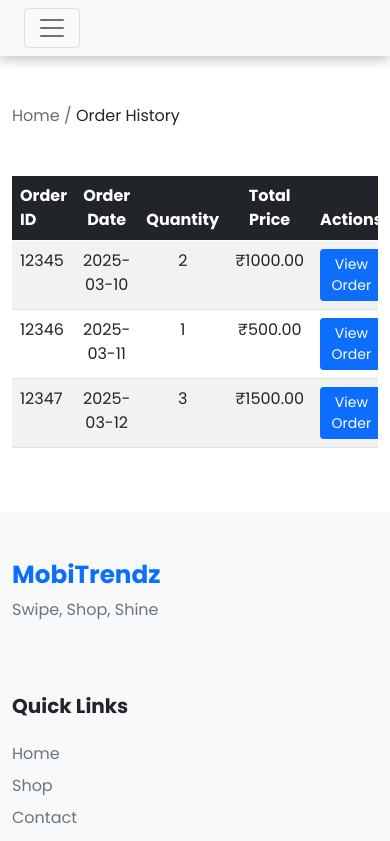
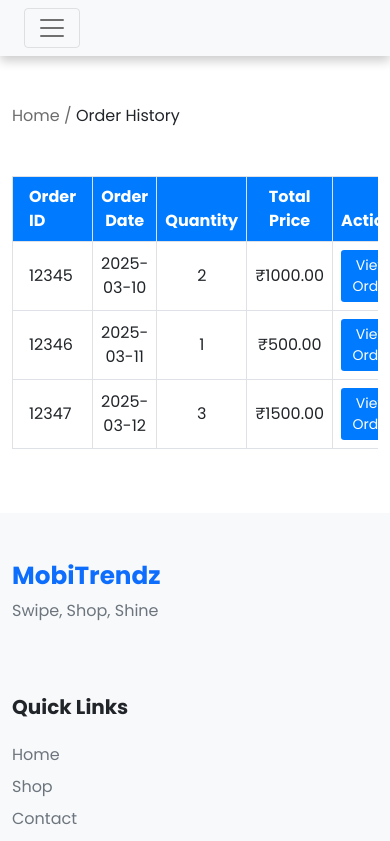
Before and after one commit to Jay-Gorfad/MobileStore, a React (Vite) app in the folder client/: page /order-history in a window 390 px wide. Shown: the top 841 px of the page. Built offline with nearby package versions, Linux system fonts and the light colour scheme; some icons are missing.

Commit message:
responsive

```diff
--- a/client/package.json
+++ b/client/package.json
@@ -1,5 +1,5 @@
 {
-  "name": "grocery-store",
+  "name": "mobitrendz",
   "private": true,
   "version": "0.0.0",
   "type": "module",
--- a/client/src/components/user/OrdersTable.jsx
+++ b/client/src/components/user/OrdersTable.jsx
@@ -10,10 +10,10 @@ const OrdersTable = () => {
 
   return (
     <div className="table-responsive">
-      <table className="table table-striped table-hover text-center">
-        <thead className="table-dark">
-          <tr className="p-5">
-            <th className="text-start">Order ID</th>
+    <table className="table table-bordered text-center align-middle">
+      <thead style={{ backgroundColor: "#007bff", color: "white" }}>
+        <tr>
+          <th className="text-start px-3">Order ID</th>
           <th>Order Date</th>
           <th>Quantity</th>
           <th>Total Price</th>
@@ -23,12 +23,14 @@ const OrdersTable = () => {
       <tbody>
         {orders.map((order) => (
           <tr key={order.id}>
-              <td className="text-start">{order.id}</td>
+            <td className="text-start px-3">{order.id}</td>
             <td>{order.date}</td>
             <td>{order.quantity}</td>
             <td>₹{order.total}.00</td>
             <td>
-                <Link className="btn btn-primary btn-sm" to={`/order`}>
+              <Link className="btn btn-sm text-white"
+                    style={{ backgroundColor: '#007bff' }}
+                    to={`/order`}>
                 View Order
               </Link>
             </td>
@@ -37,6 +39,36 @@ const OrdersTable = () => {
       </tbody>
     </table>
   </div>
+
+
+    // <div className="table-responsive">
+    //   <table className="table table-striped table-hover text-center">
+    //     <thead className="table-dark">
+    //       <tr className="p-5">
+    //         <th className="text-start">Order ID</th>
+    //         <th>Order Date</th>
+    //         <th>Quantity</th>
+    //         <th>Total Price</th>
+    //         <th>Actions</th>
+    //       </tr>
+    //     </thead>
+    //     <tbody>
+    //       {orders.map((order) => (
+    //         <tr key={order.id}>
+    //           <td className="text-start">{order.id}</td>
+    //           <td>{order.date}</td>
+    //           <td>{order.quantity}</td>
+    //           <td>₹{order.total}.00</td>
+    //           <td>
+    //             <Link className="btn btn-primary btn-sm" to={`/order`}>
+    //               View Order
+    //             </Link>
+    //           </td>
+    //         </tr>
+    //       ))}
+    //     </tbody>
+    //   </table>
+    // </div>
   );
 };
 
--- a/client/src/components/user/ProductList.jsx
+++ b/client/src/components/user/ProductList.jsx
@@ -19,7 +19,7 @@ const ProductList = () => {
         },
         {
             id: 2,
-            name: "Galaxy S23 Ultra",
+            name: "Samsung Galaxy S23 Ultra",
             category: "Samsung",
             categoryId: 2,
             image: "670b6b6e1f2d1samsungs23ultra.jpg",
@@ -60,7 +60,6 @@ const ProductList = () => {
 
     const handleWishlistClick = () => {
         alert("Product added to wishlist successfully!");
-        // toast.success("Product added to wishlist successfully!");
     };
 
     return (
@@ -85,18 +84,19 @@ const ProductList = () => {
                                             -{product.discount}% OFF
                                         </span>
                                     )}
+                                    <Link to="/wishlist">
                                     <button
                                         className="btn position-absolute top-0 end-0 m-2 p-2 bg-white rounded-circle shadow-sm"
                                         onClick={handleWishlistClick}
                                         style={{ width: "35px", height: "35px", display: "flex", alignItems: "center", justifyContent: "center" }}
                                     >
                                         <i className="fa-regular fa-heart text-primary small"></i>
-                                    </button>
+                                    </button></Link>
                                 </div>
 
                                 <div className="card-body d-flex flex-column pt-2 justify-content-center align-items-center">
                                     <Link to="/product" className="text-decoration-none">
-                                        <h6 className="card-title text-dark mb-1 small fw-semibold">{product.name}</h6>
+                                        <h6 className="card-title text-dark mb-1 medium fw-semibold text-nowrap">{product.name}</h6>
                                     </Link>
                                     <small className="text-muted mb-2 smaller">{product.category}</small>
 
@@ -128,7 +128,7 @@ const ProductList = () => {
                                     ) : (
                                         <Link
                                             to="/cart"
-                                            className="btn btn-primary btn-md w-100 mt-auto d-flex align-items-center justify-content-center gap-2 rounded-pill"
+                                            className="btn btn-primary btn-md p-2 w-100 mt-auto d-flex align-items-center justify-content-center gap-2 rounded-pill"
                                         >
                                             <i className="fa fa-shopping-cart small"></i>
                                             <span className="small">Add to Cart</span>
--- a/client/src/components/user/WishlistTable.jsx
+++ b/client/src/components/user/WishlistTable.jsx
@@ -4,7 +4,7 @@ import { Link } from 'react-router-dom';
 const WishlistTable = () => {
     const wishlist = [
         { id: 1, name: "IPhone 15 Pro Max", price: 139000, image: "img/items/products/67409349bfcac_71yzJoE7WlL._SX679_.jpg" },
-        { id: 2, name: "Galaxy S23 Ultra", price: 129000, image: "img/items/products/670b6b6e1f2d1samsungs23ultra.jpg" },
+        { id: 2, name: "Samsung Galaxy S23 Ultra", price: 129000, image: "img/items/products/670b6b6e1f2d1samsungs23ultra.jpg" },
         { id: 3, name: "Oppo A3x", price: 16999, image: "img/items/products/671874f14018foppoa3x.jpg" }
     ];
 
--- a/client/src/pages/user/Cart.jsx
+++ b/client/src/pages/user/Cart.jsx
@@ -16,7 +16,7 @@ const Cart = () => {
 		},
 		{
 			id: 2,
-			name: "Galaxy S23 Ultra",
+			name: "Samsung Galaxy S23 Ultra",
 			price: 129000,
 			image: "img/items/products/670b6b6e1f2d1samsungs23ultra.jpg",
 			quantity: 1,
--- a/client/src/pages/user/Checkout/Checkout.jsx
+++ b/client/src/pages/user/Checkout/Checkout.jsx
@@ -174,7 +174,7 @@ const CheckoutSummary = ({setSelectedPayment, selectedPayment, handleSubmit, err
 		},
 		{
 			id: 2,
-			productName: "Galaxy S23 Ultra",
+			productName: "Samsung Galaxy S23 Ultra",
 			price: 129000,
 			productImage: "img/items/products/670b6b6e1f2d1samsungs23ultra.jpg",
 			quantity: 1,
--- a/client/src/pages/user/OrderDetails.jsx
+++ b/client/src/pages/user/OrderDetails.jsx
@@ -31,7 +31,7 @@ const OrderDetails = ({ order = {
     },
     {
         productId: 2,
-        productName: "Galaxy S23 Ultra",
+        productName: "Samsung Galaxy S23 Ultra",
         productImage: "img/items/products/670b6b6e1f2d1samsungs23ultra.jpg",
         quantity: 1,
         price: 129000,
@@ -81,7 +81,7 @@ const OrderDetails = ({ order = {
                             <h4 className="mb-0">Order #{order.orderId}</h4>
                         </div>
                         <div className="col-auto">
-                            <span className={`badge bg-${getStatusColor(order.status)} rounded-pill px-3`}>
+                            <span className={`badge bg-${getStatusColor(order.status)} rounded-pill px-3 p-2`}>
                                 {order.status}
                             </span>
                         </div>
--- a/client/src/pages/user/ProductDetails.jsx
+++ b/client/src/pages/user/ProductDetails.jsx
@@ -28,7 +28,7 @@ const ProductDetails = () => {
     const reviews = [
         {
             id: 1,
-            user: "John Doe",
+            user: "Jay Gorfad",
             rating: 5,
             review: "Excellent Mobile",
             date: "March 10, 2025",
@@ -38,7 +38,7 @@ const ProductDetails = () => {
         },
         {
             id: 2,
-            user: "Jane Doe",
+            user: "Prince Bhatt",
             rating: 4,
             review: "Good Processor.",
             date: "March 11, 2025",
@@ -48,7 +48,7 @@ const ProductDetails = () => {
         },
         {
             id: 3,
-            user: "Michael Smith",
+            user: "Jay Barasiya",
             rating: 5,
             review: "Good Camera",
             date: "March 12, 2025",
@@ -222,12 +222,13 @@ const ProductDetails = () => {
                                     <div className="text-danger mt-1 small">{errors.quantity}</div>
                                 )}
                             </div>
+                            <Link to="/cart">
                             <button
                                 onClick={handleCartSubmit}
                                 className="btn btn-primary btn-lg w-100"
                             >
                                 Add to Cart
-                            </button>
+                            </button></Link>
                         </div>
                     </div>
                 </div>
```
Also changed, not shown: client/pending.txt. Lines whose indentation alone changed are shown as unchanged.
